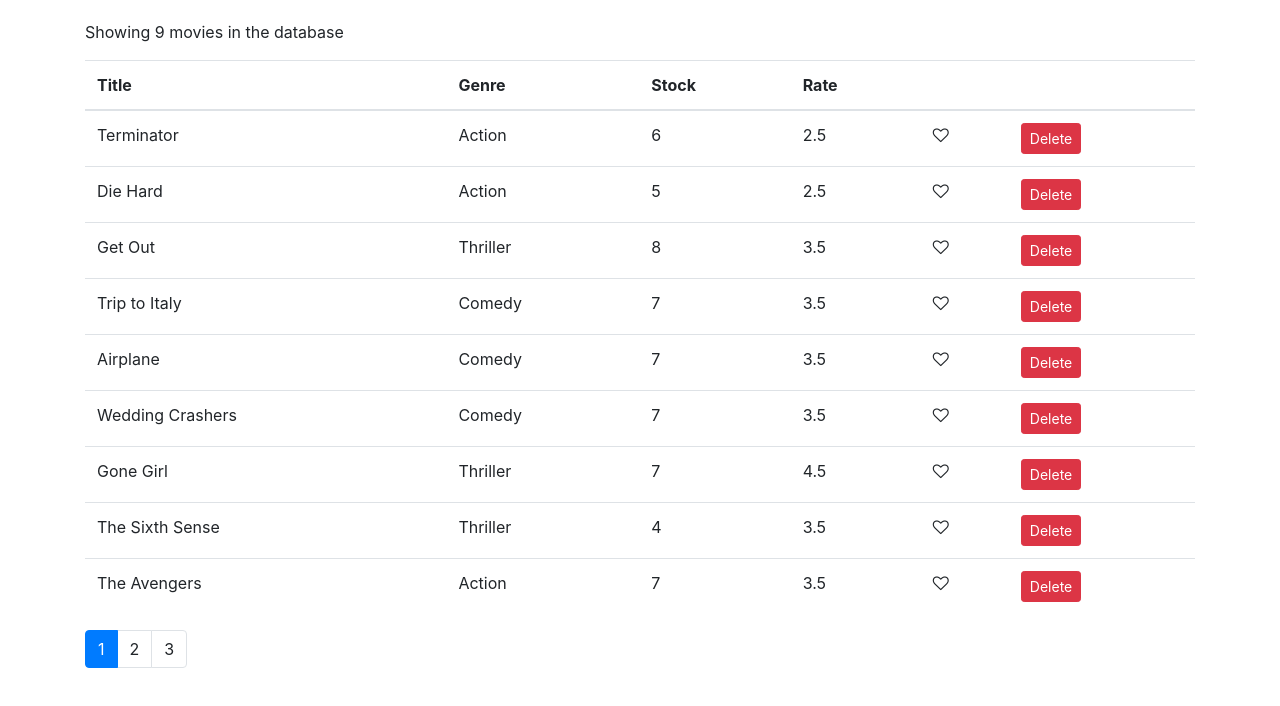
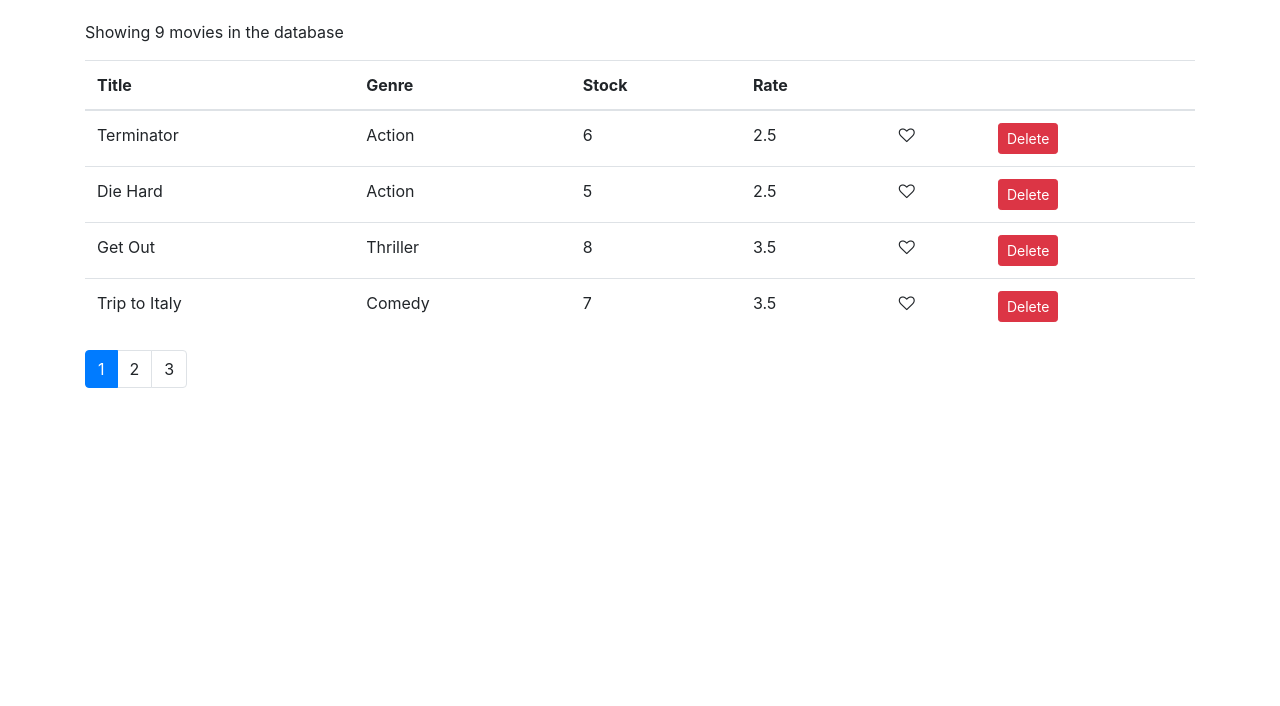
Before and after one commit to tessasullivan/vidly, a React (Create React App) app: page / in a window 1280 px wide. Shown: the top 706 px of the page. Built offline with nearby package versions, Linux system fonts and the light colour scheme.

Commit message:
Pagination added

```diff
--- a/src/components/movies.jsx
+++ b/src/components/movies.jsx
@@ -2,6 +2,7 @@
 import { getMovies } from "../services/fakeMovieService";
 import Like from "./common/like";
 import Pagination from "./common/pagination";
+import paginate from "./utils/paginate";
 
 class Movies extends Component {
   state = {
@@ -29,10 +30,11 @@
 
   render() {
     const { length: count } = this.state.movies;
-    const { pageSize, currentPage} = this.state;
+    const { pageSize, currentPage, movies: allMovies } = this.state;
 
     if (count === 0) return <p>There are no movies in the database.</p>;
 
+    const movies = paginate(allMovies, currentPage, pageSize);
     return (
       <React.Fragment>
         <p>Showing {count} movies in the database</p>
@@ -48,7 +50,7 @@
             </tr>
           </thead>
           <tbody>
-            {this.state.movies.map(movie => (
+            {movies.map(movie => (
               <tr key={movie._id}>
                 <td>{movie.title}</td>
                 <td>{movie.genre.name}</td>
--- /dev/null
+++ b/src/components/utils/paginate.js
@@ -0,0 +1,11 @@
+import _ from "lodash";
+
+export default function paginate(items, pageNumber, pageSize) {
+  const startIndex = (pageNumber - 1) * pageSize;
+
+  //_(items) // returns a lodash object
+  return _(items)
+    .slice(startIndex)
+    .take(pageSize)
+    .value();
+}
```
